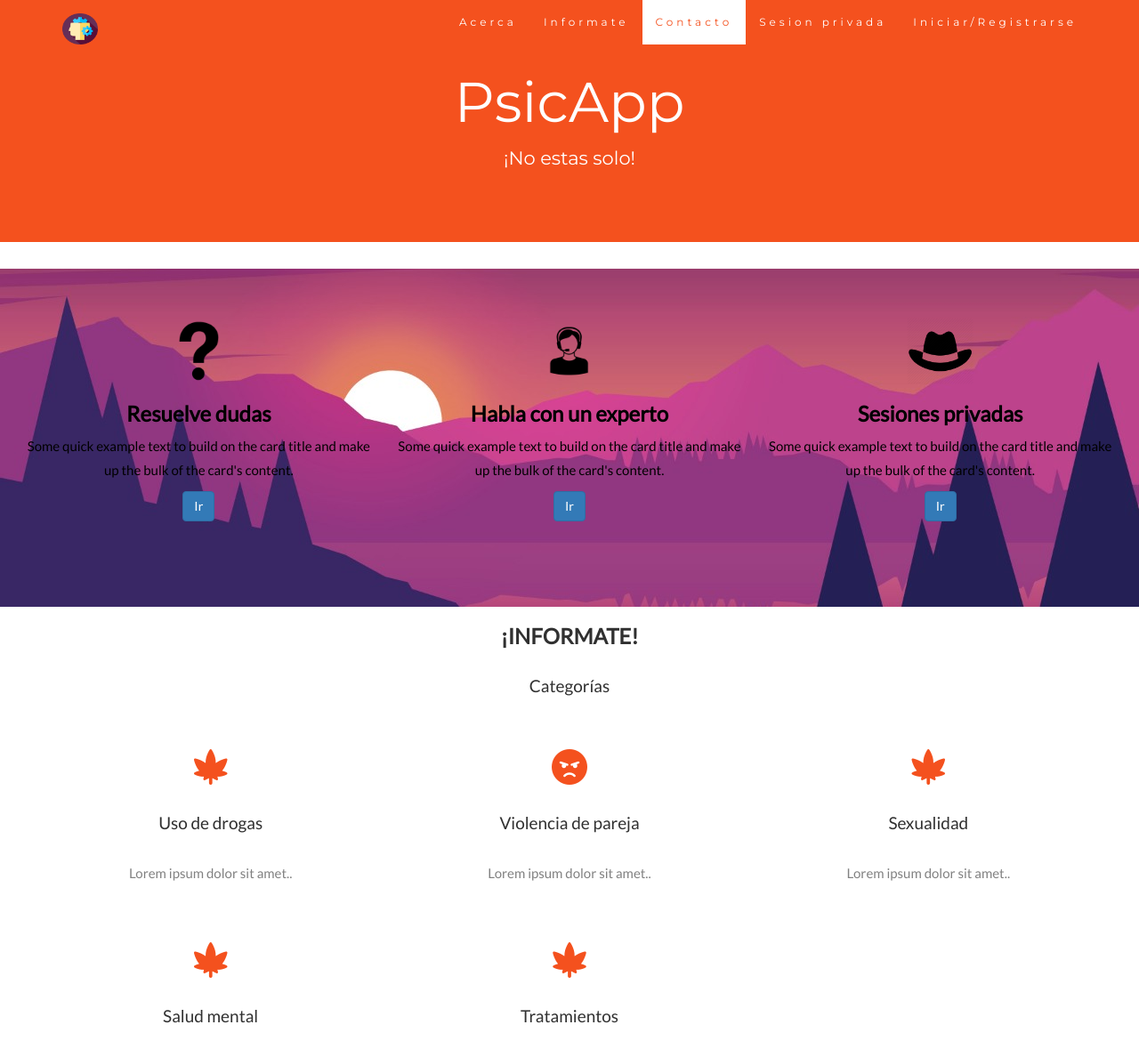
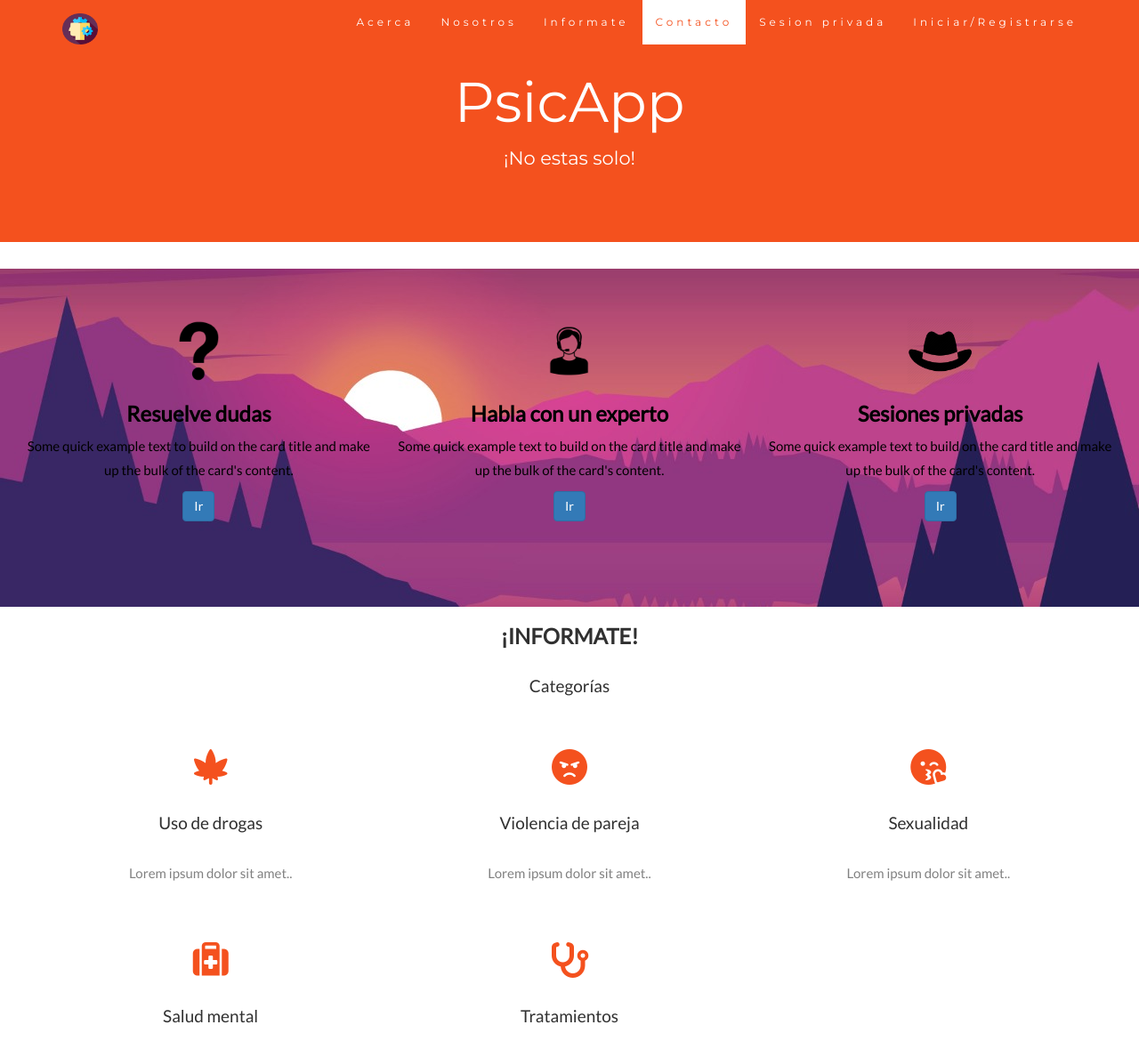
Before and after one commit to victorpach1940/PsicApp, a PHP site: page /PsicApp/php/index.php in a window 1280 px wide. Shown: the top 1188 px of the page at 89% size. Run offline with PHP 8.4, Linux system fonts and the light colour scheme; some libraries are stand-ins or nearby versions.

Commit message:
Modificacion de iconos

```diff
--- a/php/index.php
+++ b/php/index.php
@@ -255,7 +255,7 @@
       <p>Lorem ipsum dolor sit amet..</p>
     </div>
     <div class="col-sm-4">
-      <i class="fas fa-cannabis" style="font-size: 40px; margin-bottom: 20px; color: #f4511e;"></i>
+      <i class="fas fa-kiss-wink-heart" style="font-size: 40px; margin-bottom: 20px; color: #f4511e;"></i>
       <h4>Sexualidad</h4>
       <p>Lorem ipsum dolor sit amet..</p>
     </div>
@@ -263,12 +263,12 @@
   <br><br>
   <div class="row slideanim">
     <div class="col-sm-4">
-      <i class="fas fa-cannabis" style="font-size: 40px; margin-bottom: 20px; color: #f4511e;"></i>
+      <i class="fas fa-medkit" style="font-size: 40px; margin-bottom: 20px; color: #f4511e;"></i>
       <h4>Salud mental</h4>
       <p>Lorem ipsum dolor sit amet..</p>
     </div>
     <div class="col-sm-4">
-      <i class="fas fa-cannabis" style="font-size: 40px; margin-bottom: 20px; color: #f4511e;"></i>
+      <i class="fas fa-stethoscope" style="font-size: 40px; margin-bottom: 20px; color: #f4511e;"></i>
       <h4>Tratamientos</h4>
       <p>Lorem ipsum dolor sit amet..</p>
     </div>
--- a/php/menu_superior.php
+++ b/php/menu_superior.php
@@ -13,10 +13,11 @@
     <div class="collapse navbar-collapse" id="myNavbar">
       <ul class="nav navbar-nav navbar-right">
         <li><a href="#about">Acerca</a></li>
+        <li><a href="#portfolio">Nosotros</a></li>
         <li><a class="nav-link" href="#services">Informate</a></li>
         <li><a href="#contact">Contacto</a></li>
-        <li><a href="#portfolio">Sesion privada</a></li>
-        <li><a href="#pricing">Iniciar/Registrarse</a></li>
+        <li><a href="">Sesion privada</a></li>
+        <li><a href="">Iniciar/Registrarse</a></li>
       </ul>
     </div>
   </div>
```
